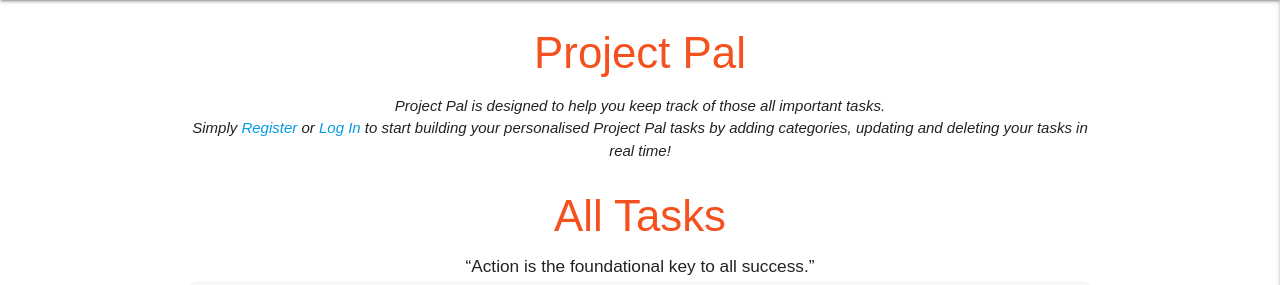
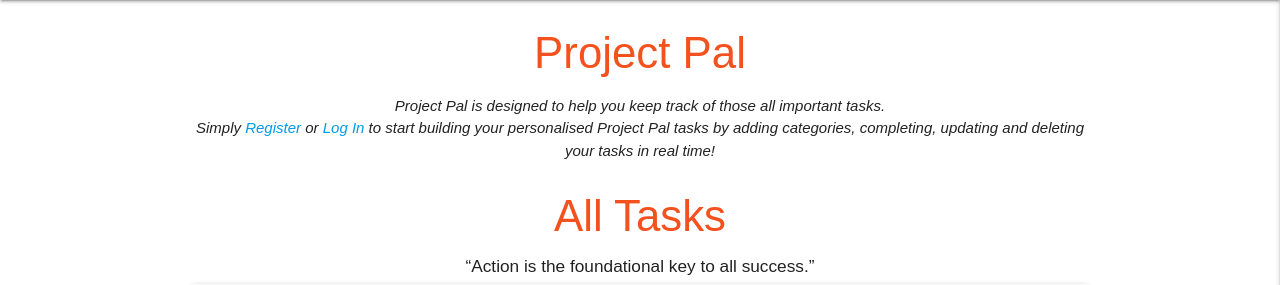
Before and after one commit to Code-Institute-Submissions/vanessacleary-project_pal_MS3_JulyResub, a Flask app: page / in a window 1280 px wide. Shown: the part 64-349 px from the top of the page. Run offline with Flask 2, Linux system fonts and the light colour scheme; data that the repository does not hold is empty; some libraries are stand-ins or nearby versions.

Commit message:
updated main page

```diff
--- a/templates/tasks.html
+++ b/templates/tasks.html
@@ -8,7 +8,7 @@
 <p class="center-align">
     <i>
         Project Pal is designed to help you keep track of those all important tasks.<br>
-        Simply <a href="{{ url_for('register') }}">Register</a> or <a href="{{ url_for('login') }}">Log In</a> to start building your personalised Project Pal tasks by adding categories, updating and
+        Simply <a href="{{ url_for('register') }}">Register</a> or <a href="{{ url_for('login') }}">Log In</a> to start building your personalised Project Pal tasks by adding categories, completing, updating and
         deleting your tasks in real time!
     </i>
 </p>
```
